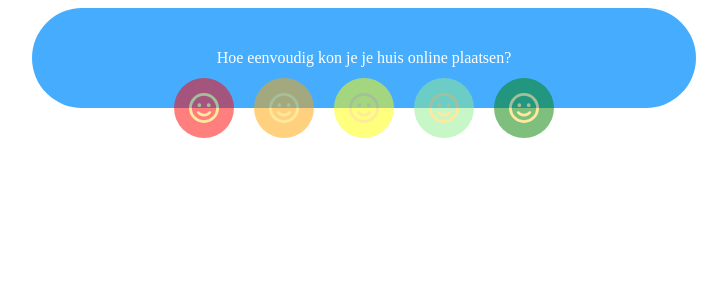
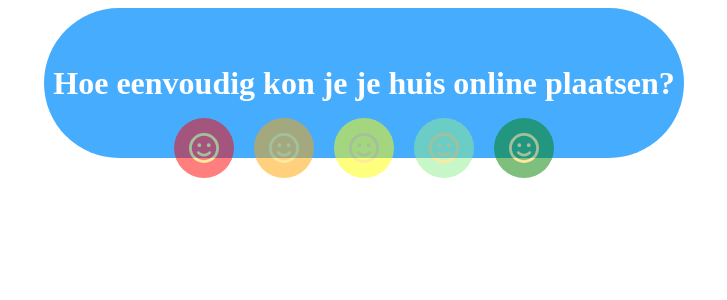
Before and after one commit to GoolaertsArne/zimmo, an Angular app: page / in a window 1280 px wide. Shown: the top 300 px of the page, without its empty margins (276-1003 px from the left). Built offline with nearby package versions, Linux system fonts and the light colour scheme.

Commit message:
Refactor feedback form

```diff
--- a/src/app/components/rating-select/rating-select.component.html
+++ b/src/app/components/rating-select/rating-select.component.html
@@ -1,20 +1,26 @@
-<div>
-  <div class="feedback-container">
-    <div class="container">
-      <p>Hoe eenvoudig kon je je huis online plaatsen?</p>
-    </div>
-    <div class="reviews">
+<div class="rating">
+  <!-- <div class="feedback-container"> -->
+  <form
+    class="feedback_form"
+    [formGroup]="feedbackForm"
+    (ngSubmit)="onSubmit(feedbackForm)"
+  >
+    <div class="feedback_header">
+      <h1 class="feedback_title">
+        Hoe eenvoudig kon je je huis online plaatsen?
+      </h1>
+      <div class="feedback_rating">
         @for (rating of ratingOptions; track $index) {
         <label
-        class="review review-{{ rating.class }}"
+          class="feedback_smiley feedback_smiley-{{ rating.class }}"
           [ngStyle]="{
             opacity: selectedRating?.value === rating.value ? 1 : 0.5
           }"
         >
           <input
             type="radio"
+            formControlName="rating"
             id="{{ rating.label }}"
-          name="{{ rating.label }}"
             [value]="rating.value"
             [(ngModel)]="selectedRating"
             (change)="onRatingChange(rating)"
@@ -39,17 +45,26 @@
         }
       </div>
     </div>
+
     <div
       class="commentbox"
       [ngStyle]="{ display: selectedRating !== null ? 'flex' : 'none' }"
     >
       <h2>Geef je graag wat meer uitleg?</h2>
-    <textarea type class="commentbox__input"> </textarea>
+      <textarea class="commentbox__input" formControlName="description">
+      </textarea>
       <div class="commentbox__submit-container">
+        @if (description?.invalid && description?.dirty ) {
+        <div class="error">Mag niet leeg zijn</div>
+        }
+        <div>
           <span class="commentbox__info"
             >Wij verwerken uw gegevens conform onze privacy policiy</span
           >
-      <button class="commentbox__button">Verzenden</button>
+          <button type="submit" class="commentbox__button">Verzenden</button>
         </div>
       </div>
     </div>
+  </form>
+  <!-- </div> -->
+</div>
--- a/src/app/components/rating-select/rating-select.component.scss
+++ b/src/app/components/rating-select/rating-select.component.scss
@@ -1,13 +1,13 @@
-// Define variables
+// // Define variables
 $gap: 20px;
 $checked-color: #ffce44;
 $outline-color: #f00;
 $icon-cursor: pointer;
 $radio-opacity: 0;
 $radio-dimensions: 0;
-$text-color: white;
+$title-text-color: white;
 
-// Mixin for hiding radio buttons
+// // Mixin for hiding radio buttons
 @mixin hide-radio {
   position: absolute;
   opacity: $radio-opacity;
@@ -19,36 +19,35 @@ $text-color: white;
 @mixin checked-styles {
   background-color: $checked-color;
 }
-.feedback-container {
-  display: flex;
-  position: relative;
-  z-index: 0;
-  flex-direction: column;
-  justify-content: end;
-  align-items: center;
+
+.rating {
+  width: 50vw;
+  margin: auto;
 }
-.container {
-  color: $text-color;
+
+.feedback {
+  &_header {
     display: flex;
     flex-direction: column;
     justify-content: center;
     align-items: center;
+    color: $title-text-color;
+    position: relative;
     background-color: #46adfe;
-  border-radius: 50px;
-  width: 100%;
-  height: 100px;
+    border-radius: 80px;
+    height: 150px;
   }
 
-// Styling for the hidden radio buttons and SVG icons
-.reviews {
+  &_rating {
     display: flex;
     position: absolute;
-  bottom: -30px;
-  z-index: 1;
+    bottom: 0px;
+    // Staat aan de onderkant van de feedback-header (relatief parent element), de translate Y verplaatst de feedback-rating van zijn huidige positie.
+    transform: translateY(20px);
     gap: $gap;
   }
 
-.review {
+  &_smiley {
     display: flex;
     padding: 15px;
     background-color: #fceec8;
@@ -59,14 +58,14 @@ $text-color: white;
       @include hide-radio;
     }
 
-  // [type="radio"] + label {
-  //   display: flex;
-  //   cursor: $icon-cursor;
-  // }
+    [type="radio"] + label {
+      display: flex;
+      cursor: $icon-cursor;
+    }
 
-  // [type="radio"]:checked + label {
-  //   @include checked-styles;
-  // }
+    [type="radio"]:checked + label {
+      @include checked-styles;
+    }
     &-very-bad {
       background-color: #ff0000;
     }
@@ -86,54 +85,5 @@ $text-color: white;
     &-excellent {
       background-color: green;
     }
-
-  // [type="radio"]:checked {
-  //   opacity: 1;
-  // }
-}
-
-// .review > input[type="radio"]:checked {
-//   background-color: black;
-// }
-
-.commentbox {
-  display: flex;
-  // width: 600px;
-  flex-direction: column;
-  justify-content: center;
-  align-items: center;
-  margin-top: 30px;
-
-  &__input {
-    width: 100%;
-    height: 100px;
-    border-radius: 6px;
-    font-size: 1.5rem;
-    color: $text-color;
-  }
-
-  &__submit-container {
-    display: flex;
-    width: 100%;
-    justify-content: space-between;
-    align-items: center;
-    margin-top: 10px;
-    gap: 10px;
-  }
-
-  &__button {
-    // margin-top: 20px;
-    padding: 10px 20px;
-    border-radius: 6px;
-    background-color: #ffce44;
-    color: #000;
-    border: none;
-    font-size: 1rem;
-    cursor: pointer;
-  }
-
-  &__info {
-    color: lightgrey;
-    font-size: 0.8rem;
   }
 }
--- a/src/app/components/rating-select/rating-select.component.ts
+++ b/src/app/components/rating-select/rating-select.component.ts
@@ -1,16 +1,39 @@
 import { Component } from '@angular/core';
-import { FormsModule } from '@angular/forms';
+import {
+  FormBuilder,
+  FormControl,
+  FormGroup,
+  FormsModule,
+  ReactiveFormsModule,
+  Validators,
+} from '@angular/forms';
 import { RatingOption } from '../../models/rating.model';
 import { CommonModule } from '@angular/common';
 
 @Component({
   selector: 'app-rating-select',
   standalone: true,
-  imports: [FormsModule, CommonModule],
+  imports: [FormsModule, CommonModule, ReactiveFormsModule],
   templateUrl: './rating-select.component.html',
   styleUrl: './rating-select.component.scss',
 })
 export class RatingSelectComponent {
+  // constructor(private formbuilder: FormBuilder) {}
+
+  feedbackForm = new FormGroup({
+    rating: new FormControl(null),
+    description: new FormControl('', Validators.required),
+  });
+
+  selectedRating: RatingOption | null = null;
+
+  get formrating() {
+    return this.feedbackForm.get('rating');
+  }
+
+  get description() {
+    return this.feedbackForm.get('description');
+  }
   ratingOptions: RatingOption[] = [
     {
       value: 1,
@@ -49,15 +72,17 @@ export class RatingSelectComponent {
     },
   ];
 
-  selectedRating: RatingOption | null = null;
-  showDescriptionTextarea = false;
-
   onRatingChange(newRating: RatingOption): void {
     this.selectedRating = newRating;
-    // if (this.selectedRating) {
-    //   this.showDescriptionTextarea = true;
-    // }
 
     console.log('Selected Rating:', this.selectedRating);
   }
+
+  onSubmit(form: FormGroup) {
+    console.log('testtttttt');
+    console.log('invalid?', form.invalid); // true or false
+    console.log('dirty', form.dirty); // true or false
+    console.log('touched', form.touched); // true or false
+    console.log('Form', form);
+  }
 }
--- a/src/app/pages/feedback/feedback.component.scss
+++ b/src/app/pages/feedback/feedback.component.scss
@@ -1,3 +1,3 @@
 .container {
-  padding: 0 300px;
+  //  padding: 0 500px;
 }
```
Lines whose indentation alone changed are shown as unchanged.
